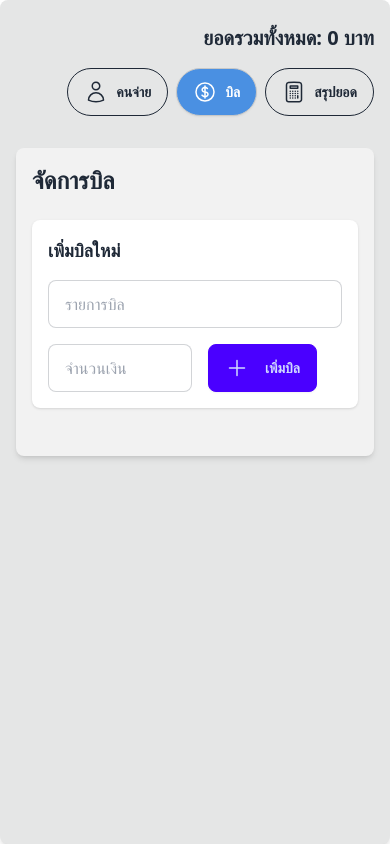
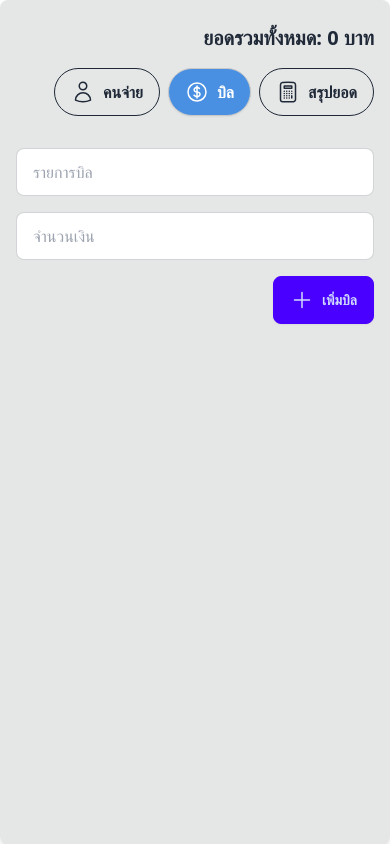
Before and after one commit to lalkai/check-bill, a Vue app: page / in a window 390 px wide. Both pictures are taken after a click on the button "บิล". Built offline with nearby package versions, Linux system fonts and the light colour scheme.

Commit message:
update ui

```diff
--- a/src/App.vue
+++ b/src/App.vue
@@ -83,17 +83,24 @@
 
 <style scoped>
 .btn {
-  padding: 8px 16px;
-  border-radius: 80px;
-  transition: background-color 0.3s ease;
+  padding: 12px 20px;
+  border-radius: 40px;
+  transition: background-color;
+  font-size: 16px;
+  touch-action: manipulation;
 }
 
-.btn:hover {
-  background-color: #e2e8f0;
-}
+
 
 .btn-active {
   background-color: #4a90e2;
   color: #ffffff;
 }
+
+@media (max-width: 768px) {
+  .btn {
+    padding: 8px 16px;
+    font-size: 16px;
+  }
+}
 </style>
--- a/src/stores/Bills.js
+++ b/src/stores/Bills.js
@@ -1,5 +1,6 @@
 import { ref, computed } from 'vue';
 import { defineStore } from 'pinia';
+import { usePeopleStore } from './People';
 
 export const useBillStore = defineStore('bill', () => {
   const bills = ref(JSON.parse(localStorage.getItem('billList')) || []);
@@ -76,7 +77,7 @@
     const amounts = {};
 
     bills.value.forEach(bill => {
-      const splitAmount = bill.amount / bill.payers.length;
+      const splitAmount = bill.payers.length ? bill.amount / bill.payers.length : 0;
       bill.payers.forEach(payer => {
         if (!amounts[payer.name]) {
           amounts[payer.name] = 0;
--- a/src/stores/People.js
+++ b/src/stores/People.js
@@ -27,7 +27,7 @@
 
   const listWithStatus = computed(() => {
     return list.value.map(person => ({
-      name: person.paid ? `${person.name} (จ่ายแล้ว)` : person.name,
+      name: person.name,
       paid: person.paid
     }));
   });
--- a/src/views/BillsView.vue
+++ b/src/views/BillsView.vue
@@ -65,7 +65,6 @@
     selectedPeople.value.splice(index, 1);
   }
 }
-
 </script>
 
 <style scoped>
@@ -82,13 +81,9 @@
 
 <template>
   <div class="mt-8">
-  <div class="p-4 bg-base-200 rounded-lg shadow-md">
-    <h2 class="text-2xl font-bold mb-6">จัดการบิล</h2>
-
     <!-- เพิ่มบิลใหม่ -->
-    <div class="mb-8 bg-base-100 p-4 rounded-lg shadow">
-      <h3 class="text-lg font-semibold mb-4">เพิ่มบิลใหม่</h3>
-      <div class="flex flex-wrap gap-4">
+     <div class="mb-4">
+    <div class="flex flex-wrap gap-4 items-center">
       <div class="form-control flex-grow">
         <input
           v-model="newBillDescription"
@@ -97,7 +92,7 @@
           class="input input-bordered w-full"
         />
       </div>
-        <div class="form-control w-36">
+      <div class="form-control flex-grow">
         <input
           v-model="newBillAmount"
           type="number"
@@ -105,18 +100,32 @@
           class="input input-bordered w-full"
         />
       </div>
-        <button @click="addBill" class="btn btn-primary">
-          <svg xmlns="http://www.w3.org/2000/svg" fill="none" viewBox="0 0 24 24" stroke-width="1.5" stroke="currentColor" class="w-6 h-6 mr-2">
-            <path stroke-linecap="round" stroke-linejoin="round" d="M12 4.5v15m7.5-7.5h-15" />
+      <button @click="addBill" class="btn btn-primary ml-auto">
+        <svg
+          xmlns="http://www.w3.org/2000/svg"
+          fill="none"
+          viewBox="0 0 24 24"
+          stroke-width="1.5"
+          stroke="currentColor"
+          class="w-6 h-6"
+        >
+          <path
+            stroke-linecap="round"
+            stroke-linejoin="round"
+            d="M12 4.5v15m7.5-7.5h-15"
+          />
         </svg>
         เพิ่มบิล
       </button>
     </div>
   </div>
-
     <!-- รายการบิล -->
     <div class="space-y-4">
-      <div v-for="bill in billStore.bills" :key="bill.id" class="bg-base-100 rounded-lg shadow-sm overflow-hidden">
+      <div
+        v-for="bill in billStore.bills"
+        :key="bill.id"
+        class="bg-base-100 rounded-lg shadow-sm overflow-hidden"
+      >
         <div class="p-4">
           <div class="flex items-center justify-between mb-2">
             <h3 class="text-lg font-semibold">{{ bill.description }}</h3>
@@ -124,14 +133,36 @@
           </div>
           <div class="flex flex-wrap items-center mt-2 space-x-2">
             <button @click="removeBill(bill.id)" class="btn btn-error btn-sm">
-              <svg xmlns="http://www.w3.org/2000/svg" fill="none" viewBox="0 0 24 24" stroke-width="1.5" stroke="currentColor" class="w-5 h-5 mr-1">
-                <path stroke-linecap="round" stroke-linejoin="round" d="m14.74 9-.346 9m-4.788 0L9.26 9m9.968-3.21c.342.052.682.107 1.022.166m-1.022-.165L18.16 19.673a2.25 2.25 0 0 1-2.244 2.077H8.084a2.25 2.25 0 0 1-2.244-2.077L4.772 5.79m14.456 0a48.108 48.108 0 0 0-3.478-.397m-12 .562c.34-.059.68-.114 1.022-.165m0 0a48.11 48.11 0 0 1 3.478-.397m7.5 0v-.916c0-1.18-.91-2.164-2.09-2.201a51.964 51.964 0 0 0-3.32 0c-1.18.037-2.09 1.022-2.09 2.201v.916m7.5 0a48.667 48.667 0 0 0-7.5 0" />
+              <svg
+                xmlns="http://www.w3.org/2000/svg"
+                fill="none"
+                viewBox="0 0 24 24"
+                stroke-width="1.5"
+                stroke="currentColor"
+                class="w-5 h-5 mr-1"
+              >
+                <path
+                  stroke-linecap="round"
+                  stroke-linejoin="round"
+                  d="m14.74 9-.346 9m-4.788 0L9.26 9m9.968-3.21c.342.052.682.107 1.022.166m-1.022-.165L18.16 19.673a2.25 2.25 0 0 1-2.244 2.077H8.084a2.25 2.25 0 0 1-2.244-2.077L4.772 5.79m14.456 0a48.108 48.108 0 0 0-3.478-.397m-12 .562c.34-.059.68-.114 1.022-.165m0 0a48.11 48.11 0 0 1 3.478-.397m7.5 0v-.916c0-1.18-.91-2.164-2.09-2.201a51.964 51.964 0 0 0-3.32 0c-1.18.037-2.09 1.022-2.09 2.201v.916m7.5 0a48.667 48.667 0 0 0-7.5 0"
+                />
               </svg>
               ลบ
             </button>
             <button @click="openEditModal(bill)" class="btn btn-primary btn-sm">
-              <svg xmlns="http://www.w3.org/2000/svg" fill="none" viewBox="0 0 24 24" stroke-width="1.5" stroke="currentColor" class="w-5 h-5 mr-1">
-                <path stroke-linecap="round" stroke-linejoin="round" d="m16.862 4.487 1.687-1.688a1.875 1.875 0 1 1 2.652 2.652L10.582 16.07a4.5 4.5 0 0 1-1.897 1.13L6 18l.8-2.685a4.5 4.5 0 0 1 1.13-1.897l8.932-8.931Zm0 0L19.5 7.125M18 14v4.75A2.25 2.25 0 0 1 15.75 21H5.25A2.25 2.25 0 0 1 3 18.75V8.25A2.25 2.25 0 0 1 5.25 6H10" />
+              <svg
+                xmlns="http://www.w3.org/2000/svg"
+                fill="none"
+                viewBox="0 0 24 24"
+                stroke-width="1.5"
+                stroke="currentColor"
+                class="w-5 h-5 mr-1"
+              >
+                <path
+                  stroke-linecap="round"
+                  stroke-linejoin="round"
+                  d="m16.862 4.487 1.687-1.688a1.875 1.875 0 1 1 2.652 2.652L10.582 16.07a4.5 4.5 0 0 1-1.897 1.13L6 18l.8-2.685a4.5 4.5 0 0 1 1.13-1.897l8.932-8.931Zm0 0L19.5 7.125M18 14v4.75A2.25 2.25 0 0 1 15.75 21H5.25A2.25 2.25 0 0 1 3 18.75V8.25A2.25 2.25 0 0 1 5.25 6H10"
+                />
               </svg>
               แก้ไข
             </button>
@@ -140,7 +171,11 @@
         <div class="bg-base-200 p-4">
           <h4 class="font-semibold mb-2">ผู้จ่าย:</h4>
           <div class="flex flex-wrap gap-2">
-            <span v-for="payer in bill.payers" :key="payer.name" class="badge badge-outline">
+            <span
+              v-for="payer in bill.payers"
+              :key="payer.name"
+              class="badge badge-outline"
+            >
               {{ payer.name }}
             </span>
           </div>
@@ -150,7 +185,10 @@
   </div>
 
   <!-- Modal for editing bill -->
-  <div v-if="editingBillId !== null" class="fixed inset-0 z-50 flex items-center justify-center overflow-x-auto overflow-y-auto bg-black bg-opacity-50">
+  <div
+    v-if="editingBillId !== null"
+    class="fixed inset-0 z-50 flex items-center justify-center overflow-x-auto overflow-y-auto bg-black bg-opacity-50"
+  >
     <div class="bg-base-100 rounded-lg p-6 max-w-md w-full mx-4">
       <h3 class="text-2xl font-bold mb-4">แก้ไขบิล</h3>
       <div class="space-y-4">
@@ -158,13 +196,21 @@
           <label class="label">
             <span class="label-text">รายละเอียดบิล</span>
           </label>
-          <input v-model="editedBillDescription" type="text" class="input input-bordered w-full" />
+          <input
+            v-model="editedBillDescription"
+            type="text"
+            class="input input-bordered w-full"
+          />
         </div>
         <div class="form-control">
           <label class="label">
             <span class="label-text">จำนวนเงิน</span>
           </label>
-          <input v-model="editedBillAmount" type="number" class="input input-bordered w-full" />
+          <input
+            v-model="editedBillAmount"
+            type="number"
+            class="input input-bordered w-full"
+          />
         </div>
         <div class="form-control">
           <label class="label">
@@ -175,7 +221,11 @@
               v-for="person in peopleStore.list"
               :key="person.name"
               class="cursor-pointer px-3 py-2 rounded-full text-center text-sm"
-              :class="selectedPeople.includes(person.name) ? 'bg-primary text-primary-content' : 'bg-base-200 hover:bg-base-300'"
+              :class="
+                selectedPeople.includes(person.name)
+                  ? 'bg-primary text-primary-content'
+                  : 'bg-base-200 hover:bg-base-300'
+              "
               @click="menuPeoplePay(person)"
             >
               {{ person.name }}
@@ -184,13 +234,8 @@
         </div>
       </div>
       <div class="flex justify-end mt-6 space-x-2">
-        <button @click="closeModal" class="btn btn-outline">
-          ยกเลิก
-        </button>
-        <button @click="saveEditedBill" class="btn btn-primary">
-          บันทึก
-        </button>
-      </div>
+        <button @click="closeModal" class="btn btn-outline">ยกเลิก</button>
+        <button @click="saveEditedBill" class="btn btn-primary">บันทึก</button>
       </div>
     </div>
   </div>
--- a/src/views/PayerAmountsView.vue
+++ b/src/views/PayerAmountsView.vue
@@ -1,20 +1,37 @@
-<script setup>
-import { useBillStore } from '../stores/Bills'
-
-const billStore = useBillStore()
-</script>
-
 <template>
   <div class="mt-8">
     <ul class="space-y-2">
       <li
-        v-for="(amount, name) in billStore.payerAmounts"
-        :key="name"
+        v-for="(payer, index) in payerAmounts"
+        :key="index"
         class="p-4 mb-2 bg-primary text-primary-content rounded-lg shadow-lg flex justify-between items-center"
       >
-        <span class="font-semibold">{{ name }} </span>
-        <span>{{ amount.toFixed(2) }} บาท</span>
+        <span>{{ payer.name }} ({{ payer.paid ? "จ่ายแล้ว" : "ยังไม่จ่าย" }})</span>
+        <span>{{ payer.amount ? payer.amount.toFixed(2) : '0.00' }} บาท</span>
       </li>
     </ul>
   </div>
 </template>
+
+<script setup>
+import { computed } from 'vue';
+import { useBillStore } from '../stores/Bills';
+import { usePeopleStore } from '../stores/People';
+
+const billStore = useBillStore();
+const peopleStore = usePeopleStore();
+
+const payerAmounts = computed(() => {
+  const amounts = billStore.payerAmounts;
+  const peopleList = peopleStore.list;
+
+  return Object.entries(amounts).map(([name, amount]) => {
+    const person = peopleList.find(person => person.name === name);
+    return {
+      name,
+      amount: amount || 0,
+      paid: person ? person.paid : false
+    };
+  });
+});
+</script>
```
Also changed, not shown: src/views/PeopleView.vue (+28 -27 lines). Lines whose indentation alone changed are shown as unchanged.
